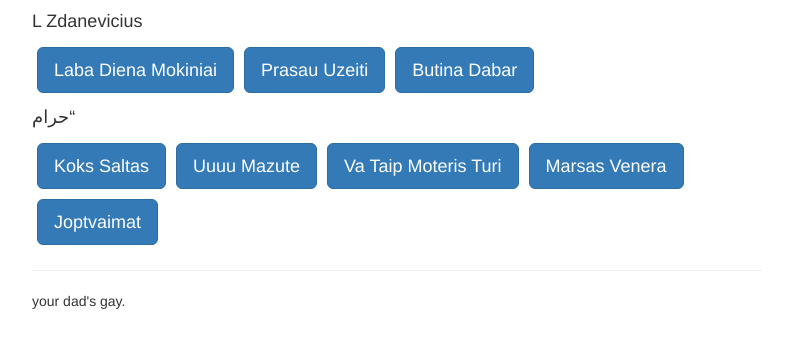
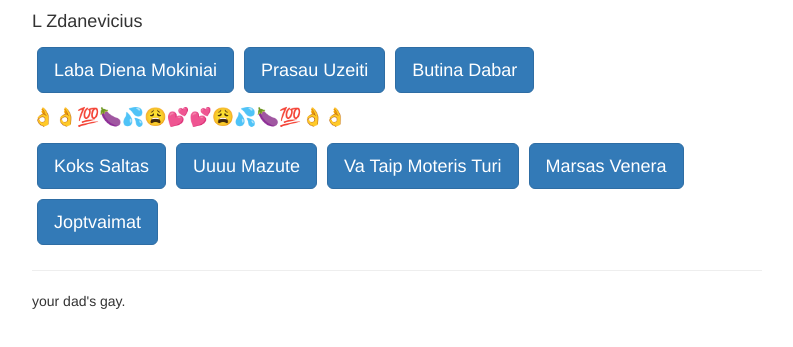
Before and after one commit to ramuciubetmenas/ramuciubetmenas.github.io, a plain HTML site: page index.html in a window 1280 px wide. Shown: the part 177-524 px from the top of the page, without its empty margins (63-856 px from the left). Drawn offline with nearby package versions, Linux system fonts and the light colour scheme.

Commit message:
Update index.html

```diff
--- a/index.html
+++ b/index.html
@@ -63,7 +63,7 @@
             ]
           },
           {
-            name: " حرام“ ",
+            name: " 👌👌💯🍆💦😩💕💕😩💦🍆💯👌👌 ",
             items: [
               { title: "Koks Saltas", file: "audio/KoksSaltas.mp3" },
               { title: "Uuuu Mazute", file: "audio/Uuuu.mp3" },
```
